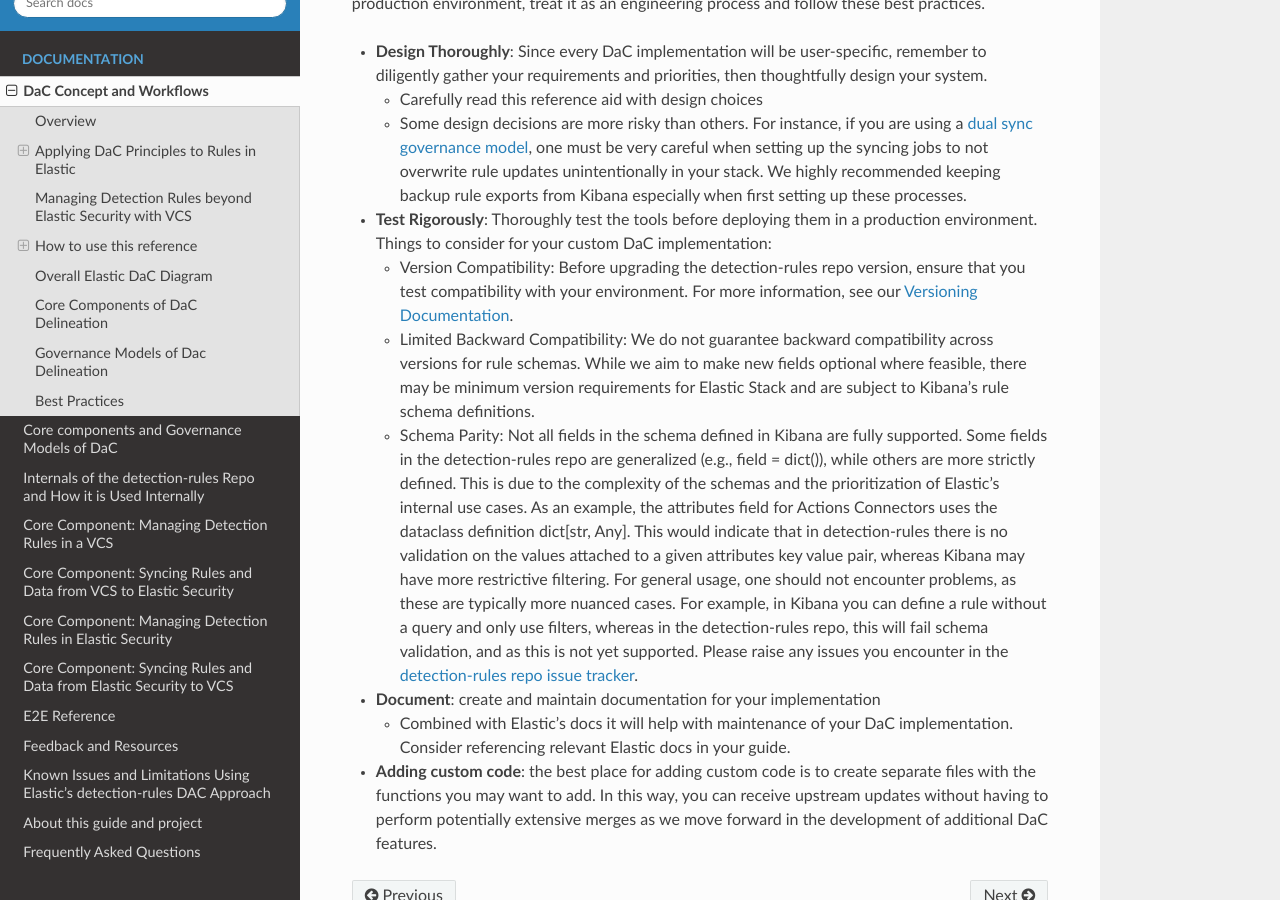
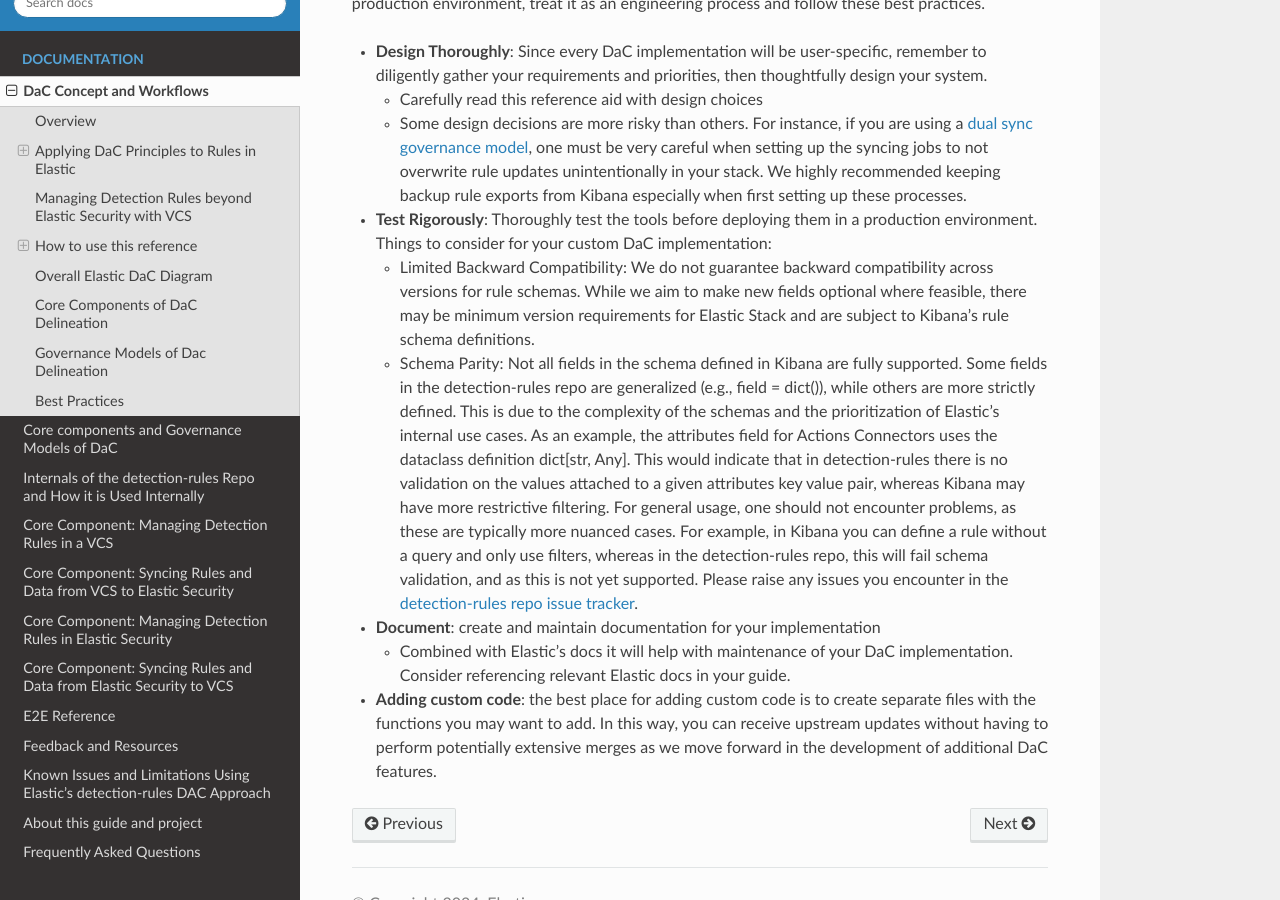
Before and after one commit to elastic/DaC-Reference, a Sphinx documentation site: the page built from docs/dac_concept_and_workflows.md, in a window 1280 px wide and 900 px high, scrolled down 5586 px. Built offline with Sphinx 7.4.7 and the Read the Docs theme 3.1.0, drawn with Linux system fonts in a browser that asks for light colours.

Commit message:
Remove version note

```diff
--- a/docs/dac_concept_and_workflows.md
+++ b/docs/dac_concept_and_workflows.md
@@ -130,7 +130,6 @@
     - Carefully read this reference aid with design choices
     - Some design decisions are more risky than others. For instance, if you are using a [dual sync governance model](https://dac-reference.readthedocs.io/en/latest/core_components_and_governance_models_of_dac.html#dual-syncing-rules-and-data-between-kibana-and-vcs), one must be very careful when setting up the syncing jobs to not overwrite rule updates unintentionally in your stack. We highly recommended keeping backup rule exports from Kibana especially when first setting up these processes.
 - **Test Rigorously**: Thoroughly test the tools before deploying them in a production environment. Things to consider for your custom DaC implementation:
-    - Version Compatibility: Before upgrading the detection-rules repo version, ensure that you test compatibility with your environment. For more information, see our [Versioning Documentation](https://github.com/elastic/ia-trade-team/issues/471%23issuecomment-2423259800).
     - Limited Backward Compatibility: We do not guarantee backward compatibility across versions for rule schemas. While we aim to make new fields optional where feasible, there may be minimum version requirements for Elastic Stack and are subject to Kibana's rule schema definitions.
     - Schema Parity: Not all fields in the schema defined in Kibana are fully supported. Some fields in the detection-rules repo are generalized (e.g., field = dict()), while others are more strictly defined. This is due to the complexity of the schemas and the prioritization of Elastic's internal use cases. As an example, the attributes field for Actions Connectors uses the dataclass definition dict[str, Any]. This would indicate that in detection-rules there is no validation on the values attached to a given attributes key value pair, whereas Kibana may have more restrictive filtering. For general usage, one should not encounter problems, as these are typically more nuanced cases. For example, in Kibana you can define a rule without a query and only use filters, whereas in the detection-rules repo, this will fail schema validation, and as this is not yet supported. Please raise any issues you encounter in the [detection-rules repo issue tracker](https://github.com/elastic/detection-rules/issues).
 - **Document**: create and maintain documentation for your implementation
```
